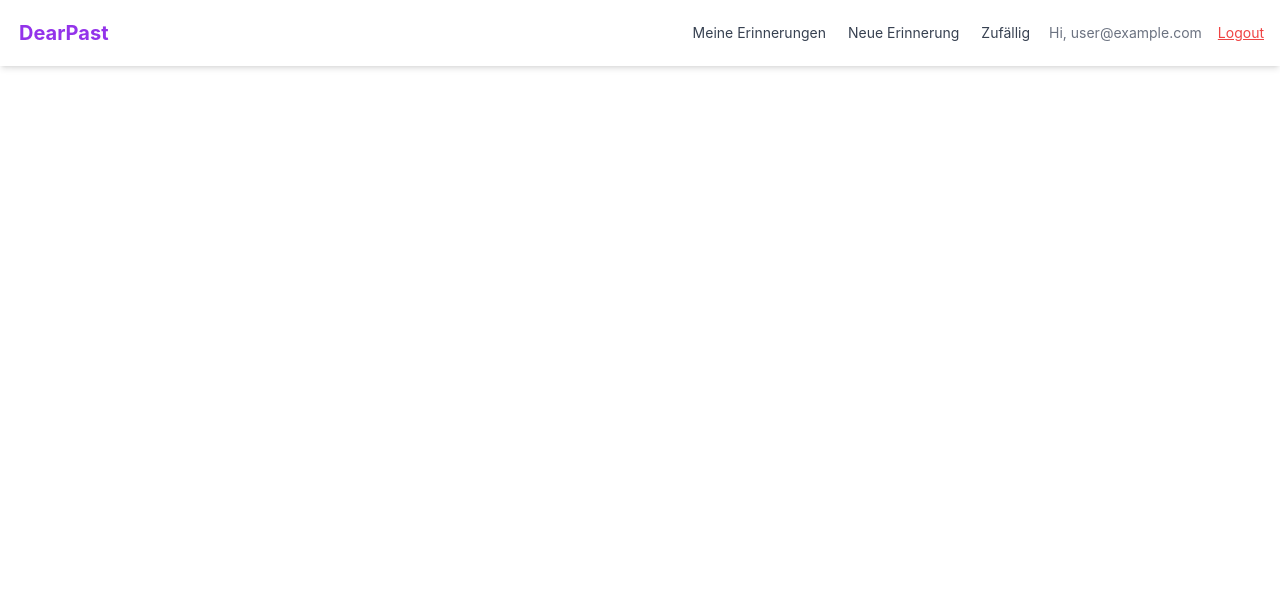
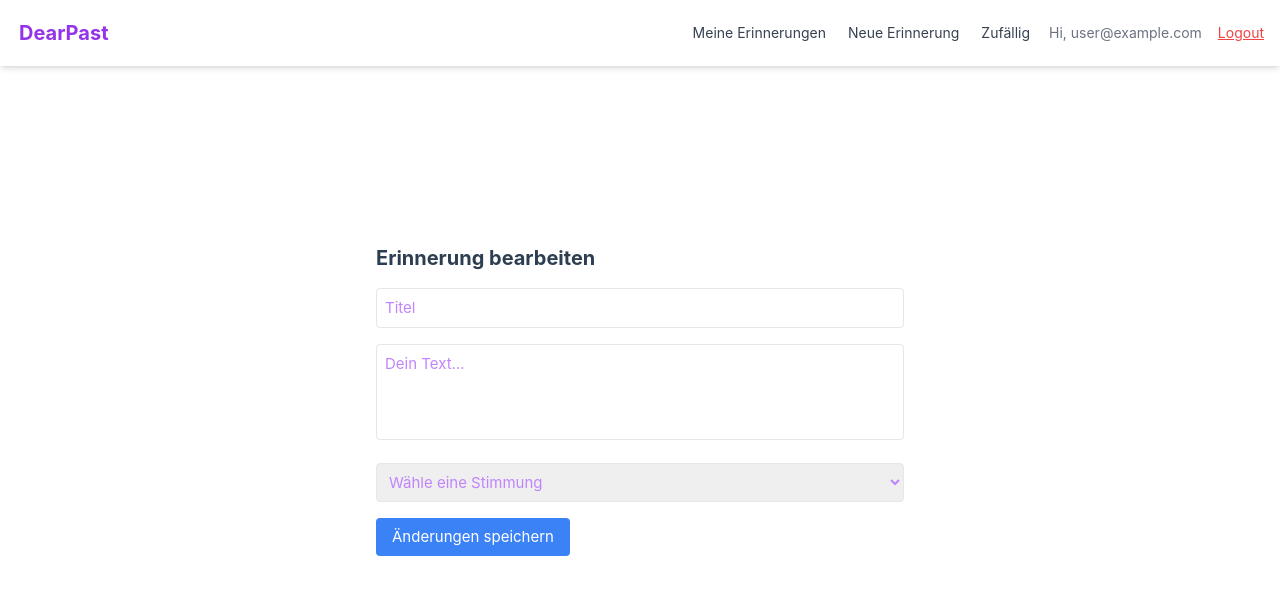
Before and after one commit to BastianThoma/DearPast, a Vue app: page /edit in a window 1280 px wide. Shown: the top 594 px of the page. Built offline with nearby package versions, Linux system fonts and the light colour scheme; no server answers; sample sign-in values are in the browser's storage; the HTML template or start-up script is replaced by a standard one.

Commit message:
add edit memory functionality with dedicated EditMemory component and routing

```diff
--- a/src/components/MemoryCard.vue
+++ b/src/components/MemoryCard.vue
@@ -1,43 +1,39 @@
 <template>
-  <div>
-    <div class="bg-amber-100 shadow-md rounded-2xl p-20 border-8" :class="moodClass">
-      <div class="flex justify-between items-center">
-        <div class="flex items-center">
-          <span class="text-2xl mr-2">{{ moodIcon }}</span>
-          <h3 class="text-xl font-semibold text-purple-700">{{ memory.title }}</h3>
-        </div>
-        <button @click="isModalOpen = true" class="btn bg-blue-500">Bearbeiten</button>
+
+  <div class="bg-[#FAF9F6] shadow-md rounded-2xl p-20 border-8 relative" :class="moodClass">
+    <button @click="editMemory" class="btn bg-blue-500 absolute top-4 right-4">Bearbeiten</button>
+    <div class="flex justify-between items-center">
+      <div class="flex items-center">
+        <span class="text-2xl mr-2">{{ moodIcon }}</span>
+        <h3 class="text-xl font-semibold text-gray-800">{{ memory.title }}</h3>
       </div>
-      <p class="text-base text-purple-500 mb-4 break-words max-h-24 overflow-y-auto">{{ memory.text }}</p>
-      <div class="text-sm text-purple-500">{{ formattedDate }}</div>
+
     </div>
+    <p class="text-base text-gray-600 mb-4 break-words min-h-24 max-h-24 overflow-y-auto">{{ memory.text }}</p>
+    <div class="text-sm text-gray-500">{{ formattedDate }}</div>
+  </div>
 
-    <!-- Modal für die Bearbeitung -->
-    <div v-if="isModalOpen" class="fixed inset-0 bg-black bg-opacity-50 flex justify-center items-center">
-      <div class="bg-white p-6 rounded shadow-lg max-w-md w-full">
-        <h3 class="text-lg font-bold mb-4">Erinnerung bearbeiten</h3>
-        <input v-model="editedMemory.title" class="input text-purple-700 mb-4" />
-        <textarea v-model="editedMemory.text" class="input h-24 resize-none text-purple-700 mb-4"></textarea>
-        <select v-model="editedMemory.mood" class="input text-purple-700 mb-4">
-          <option value="happy">😊 Glücklich</option>
-          <option value="sad">😢 Traurig</option>
-          <option value="angry">😠 Wütend</option>
-          <option value="surprised">😮 Überrascht</option>
-          <option value="thoughtful">🤔 Nachdenklich</option>
-        </select>
-        <div class="flex justify-end space-x-2">
-          <button @click="saveEdit" class="btn bg-green-500">Speichern</button>
-          <button @click="isModalOpen = false" class="btn bg-red-500">Abbrechen</button>
-        </div>
-      </div>
-    </div>
-  </div>
 </template>
 
 <script setup>
 import { ref, computed } from 'vue';
 import { updateDoc, doc } from 'firebase/firestore';
 import { db } from '@/firebase/config';
+import { useRouter } from 'vue-router';
+
+const router = useRouter();
+
+const editMemory = () => {
+  router.push({
+    name: 'edit-memory',
+    query: {
+      id: props.memory.id,
+      title: props.memory.title,
+      text: props.memory.text,
+      mood: props.memory.mood,
+    },
+  });
+};
 
 let moods = [
   { label: 'Glücklich', icon: '😊', value: 'happy' },
@@ -102,3 +98,9 @@ let saveEdit = async () => {
   }
 };
 </script>
+
+<style scoped>
+.btn {
+  @apply bg-purple-600 text-white px-4 py-2 rounded hover:bg-purple-700;
+}
+</style>
--- a/src/router/index.ts
+++ b/src/router/index.ts
@@ -9,6 +9,7 @@ import Register from '@/views/Register.vue'
 import AddMemory from '@/views/AddMemory.vue'
 import RandomMemory from '@/views/RandomMemory.vue'
 import Memories from '@/views/Memories.vue'
+import EditMemory from '@/views/EditMemory.vue';
 
 let requireAuth = (to: RouteLocationNormalized, from: RouteLocationNormalized, next: NavigationGuardNext) => {
   let user = auth.currentUser;
@@ -24,6 +25,7 @@ let routes = [
   { path: '/login', name: 'Login', component: Login },
   { path: '/register', name: 'Register', component: Register },
   { path: '/add', name: 'AddMemory', component: AddMemory, beforeEnter: requireAuth },
+  { path: '/edit', name: 'edit-memory', component: EditMemory, beforeEnter: requireAuth },
   { path: '/random', name: 'RandomMemory', component: RandomMemory, beforeEnter: requireAuth },
   { path: '/memories', name: 'Memories', component: Memories, beforeEnter: requireAuth },
 ]
--- /dev/null
+++ b/src/views/EditMemory.vue
@@ -0,0 +1,73 @@
+<template>
+  <div class="max-w-xl mx-auto p-6">
+    <h2 class="text-xl font-bold mb-4">Erinnerung bearbeiten</h2>
+    <form @submit.prevent="handleUpdate" class="space-y-4">
+      <input v-model="title" class="input text-purple-700 placeholder:text-purple-400" placeholder="Titel" />
+      <textarea v-model="text" class="input h-24 resize-none text-purple-700 placeholder:text-purple-400" placeholder="Dein Text..." />
+
+      <select
+        v-model="mood"
+        :class="mood ? 'text-purple-700' : 'text-purple-400'"
+        class="input">
+        <option disabled value="" class="text-purple-400">Wähle eine Stimmung</option>
+        <option value="happy">😊 Glücklich</option>
+        <option value="sad">😢 Traurig</option>
+        <option value="angry">😠 Wütend</option>
+        <option value="surprised">😮 Überrascht</option>
+        <option value="thoughtful">🤔 Nachdenklich</option>
+      </select>
+
+      <button type="submit" class="btn">Änderungen speichern</button>
+    </form>
+  </div>
+</template>
+
+<script setup>
+import { ref, onMounted } from 'vue';
+import { useRoute, useRouter } from 'vue-router';
+import { doc, updateDoc } from 'firebase/firestore';
+import { db, auth } from '@/firebase/config';
+
+const route = useRoute();
+const router = useRouter();
+
+const title = ref('');
+const text = ref('');
+const mood = ref('');
+const memoryId = ref('');
+
+onMounted(() => {
+  title.value = route.query.title || '';
+  text.value = route.query.text || '';
+  mood.value = route.query.mood || '';
+  memoryId.value = route.query.id || '';
+});
+
+const handleUpdate = async () => {
+  if (!auth.currentUser) return alert('Nicht eingeloggt');
+
+  try {
+    const docRef = doc(db, 'users', auth.currentUser.uid, 'memories', memoryId.value);
+    await updateDoc(docRef, {
+      title: title.value,
+      text: text.value,
+      mood: mood.value,
+    });
+
+    alert('Erinnerung erfolgreich aktualisiert!');
+    router.push('/memories');
+  } catch (err) {
+    console.error('Update-Fehler:', err);
+    alert('Fehler beim Speichern. Bitte erneut versuchen.');
+  }
+};
+</script>
+
+<style scoped>
+.input {
+  @apply w-full border rounded p-2;
+}
+.btn {
+  @apply bg-blue-500 text-white px-4 py-2 rounded hover:bg-blue-600;
+}
+</style>
```
